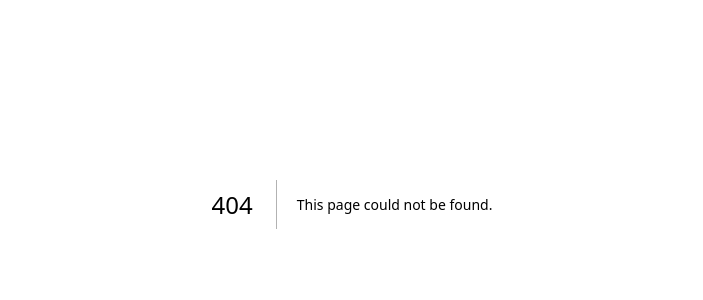
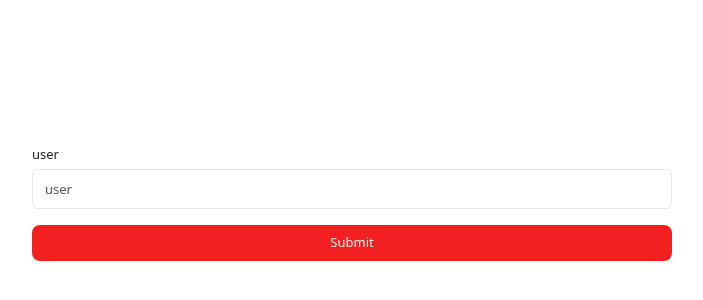
Before and after one commit to everyonewaiter/everyone-waiter-fe, a Next.js app: page /test in a window 1280 px wide. Before the commit this address had no page. Shown: the part 196-496 px from the top of the page, without its empty margins (288-991 px from the left). Built offline with nearby package versions, Linux system fonts and the light colour scheme.

Commit message:
feat: input 및 폼 관련 컴포넌트 구현  (#7)
* feat: Input 구현

* feat: 폼 레이블 및 에러메세지 폼 구현 및 예시 코드 작성

```diff
--- a/package.json
+++ b/package.json
@@ -11,7 +11,9 @@
     "lint-staged": "lint-staged"
   },
   "dependencies": {
+    "@hookform/resolvers": "^5.0.1",
     "@radix-ui/react-checkbox": "^1.1.4",
+    "@radix-ui/react-label": "^2.1.2",
     "@radix-ui/react-radio-group": "^1.2.3",
     "@radix-ui/react-slider": "^1.2.3",
     "@radix-ui/react-slot": "^1.1.2",
--- /dev/null
+++ b/src/app/test/page.tsx
@@ -0,0 +1,62 @@
+"use client";
+
+import { Button } from "@/components/common/Button";
+import Input from "@/components/common/Input";
+import {
+  Form,
+  FormControl,
+  FormField,
+  FormItem,
+  FormLabel,
+  FormMessage,
+} from "@/components/common/form";
+import { zodResolver } from "@hookform/resolvers/zod";
+import { useForm } from "react-hook-form";
+import { z } from "zod";
+
+const formSchema = z.object({
+  username: z.string().min(2, "Help text").max(50, "Help text"),
+});
+
+export default function Page() {
+  const form = useForm<z.infer<typeof formSchema>>({
+    resolver: zodResolver(formSchema),
+    mode: "onChange",
+    reValidateMode: "onChange",
+    defaultValues: {
+      username: "",
+    },
+  });
+
+  const onSubmit = (data: z.infer<typeof formSchema>) => {
+    console.log(data);
+  };
+
+  return (
+    <div className="mx-auto flex h-screen w-1/2 flex-col items-center justify-center">
+      <form
+        onSubmit={form.handleSubmit(onSubmit)}
+        className="flex w-full flex-col gap-4"
+      >
+        <Form {...form}>
+          <FormField
+            control={form.control}
+            name="username"
+            render={({ field }) => (
+              <FormItem>
+                <FormLabel>user</FormLabel>
+                <FormControl>
+                  <Input type="text" placeholder="user" {...field} />
+                </FormControl>
+                <FormMessage />
+              </FormItem>
+            )}
+          />
+        </Form>
+        <Button type="submit" color="primary">
+          Submit
+        </Button>
+      </form>
+    </div>
+  );
+}
--- /dev/null
+++ b/src/components/common/Input.tsx
@@ -0,0 +1,18 @@
+import cn from "@/lib/utils";
+import * as React from "react";
+
+function Input({ className, type, ...props }: React.ComponentProps<"input">) {
+  return (
+    <input
+      type={type}
+      data-slot="input"
+      className={cn(
+        "flex h-10 w-full min-w-0 rounded-md border border-gray-600 bg-transparent px-3 py-2.5 text-[13px] outline-none placeholder:text-gray-200 disabled:pointer-events-none disabled:cursor-not-allowed disabled:bg-[#F5F5F5] disabled:placeholder:text-gray-400 lg:py-3 lg:text-sm lg:text-[15px]",
+        className
+      )}
+      {...props}
+    />
+  );
+}
+
+export default Input;
--- /dev/null
+++ b/src/components/common/form.tsx
@@ -0,0 +1,169 @@
+"use client";
+
+import Label from "@/components/common/label";
+import cn from "@/lib/utils";
+import * as LabelPrimitive from "@radix-ui/react-label";
+import { Slot } from "@radix-ui/react-slot";
+import * as React from "react";
+import {
+  Controller,
+  type ControllerProps,
+  type FieldPath,
+  type FieldValues,
+  FormProvider,
+  useFormContext,
+  useFormState,
+} from "react-hook-form";
+
+/* eslint-disable  */
+
+const Form = FormProvider;
+
+type FormFieldContextValue<
+  TFieldValues extends FieldValues = FieldValues,
+  TName extends FieldPath<TFieldValues> = FieldPath<TFieldValues>,
+> = {
+  name: TName;
+};
+
+const FormFieldContext = React.createContext<FormFieldContextValue>(
+  {} as FormFieldContextValue
+);
+
+const FormField = <
+  TFieldValues extends FieldValues = FieldValues,
+  TName extends FieldPath<TFieldValues> = FieldPath<TFieldValues>,
+>({
+  ...props
+}: ControllerProps<TFieldValues, TName>) => {
+  return (
+    <FormFieldContext.Provider value={{ name: props.name }}>
+      <Controller {...props} />
+    </FormFieldContext.Provider>
+  );
+};
+
+const useFormField = () => {
+  const fieldContext = React.useContext(FormFieldContext);
+  const itemContext = React.useContext(FormItemContext);
+  const { getFieldState } = useFormContext();
+  const formState = useFormState({ name: fieldContext.name });
+  const fieldState = getFieldState(fieldContext.name, formState);
+
+  if (!fieldContext) {
+    throw new Error("useFormField should be used within <FormField>");
+  }
+
+  const { id } = itemContext;
+
+  return {
+    id,
+    name: fieldContext.name,
+    formItemId: `${id}-form-item`,
+    formDescriptionId: `${id}-form-item-description`,
+    formMessageId: `${id}-form-item-message`,
+    ...fieldState,
+  };
+};
+
+type FormItemContextValue = {
+  id: string;
+};
+
+const FormItemContext = React.createContext<FormItemContextValue>(
+  {} as FormItemContextValue
+);
+
+function FormItem({ className, ...props }: React.ComponentProps<"div">) {
+  const id = React.useId();
+
+  return (
+    <FormItemContext.Provider value={{ id }}>
+      <div
+        data-slot="form-item"
+        className={cn("grid gap-2", className)}
+        {...props}
+      />
+    </FormItemContext.Provider>
+  );
+}
+
+function FormLabel({
+  className,
+  ...props
+}: React.ComponentProps<typeof LabelPrimitive.Root>) {
+  const { error, formItemId } = useFormField();
+
+  return (
+    <Label
+      data-slot="form-label"
+      data-error={!!error}
+      className={cn("data-[error=true]:text-destructive", className)}
+      htmlFor={formItemId}
+      {...props}
+    />
+  );
+}
+
+function FormControl({ ...props }: React.ComponentProps<typeof Slot>) {
+  const { error, formItemId, formDescriptionId, formMessageId } =
+    useFormField();
+
+  return (
+    <Slot
+      data-slot="form-control"
+      id={formItemId}
+      aria-describedby={
+        !error
+          ? `${formDescriptionId}`
+          : `${formDescriptionId} ${formMessageId}`
+      }
+      aria-invalid={!!error}
+      {...props}
+    />
+  );
+}
+
+function FormDescription({ className, ...props }: React.ComponentProps<"p">) {
+  const { formDescriptionId } = useFormField();
+
+  return (
+    <p
+      data-slot="form-description"
+      id={formDescriptionId}
+      className={cn("text-muted-foreground text-sm", className)}
+      {...props}
+    />
+  );
+}
+
+function FormMessage({ className, ...props }: React.ComponentProps<"p">) {
+  const { error, formMessageId } = useFormField();
+  const body = error ? String(error?.message ?? "") : props.children;
+
+  if (!body) {
+    return null;
+  }
+
+  return (
+    <p
+      data-slot="form-message"
+      id={formMessageId}
+      className={cn("text-[13px] text-gray-200", className)}
+      {...props}
+    >
+      {body}
+    </p>
+  );
+}
+
+export {
+  useFormField,
+  Form,
+  FormItem,
+  FormLabel,
+  FormControl,
+  FormDescription,
+  FormMessage,
+  FormField,
+};
--- /dev/null
+++ b/src/components/common/label.tsx
@@ -0,0 +1,23 @@
+"use client";
+
+import cn from "@/lib/utils";
+import * as LabelPrimitive from "@radix-ui/react-label";
+import * as React from "react";
+
+function Label({
+  className,
+  ...props
+}: React.ComponentProps<typeof LabelPrimitive.Root>) {
+  return (
+    <LabelPrimitive.Root
+      data-slot="label"
+      className={cn(
+        "text-gray-0 flex items-center gap-2 text-xs leading-none select-none group-data-[disabled=true]:pointer-events-none group-data-[disabled=true]:opacity-50 peer-disabled:cursor-not-allowed peer-disabled:opacity-50 md:text-[13px]",
+        className
+      )}
+      {...props}
+    />
+  );
+}
+
+export default Label;
```
Also changed, not shown: 1 other file (tests, documents, lock files or other folders).
